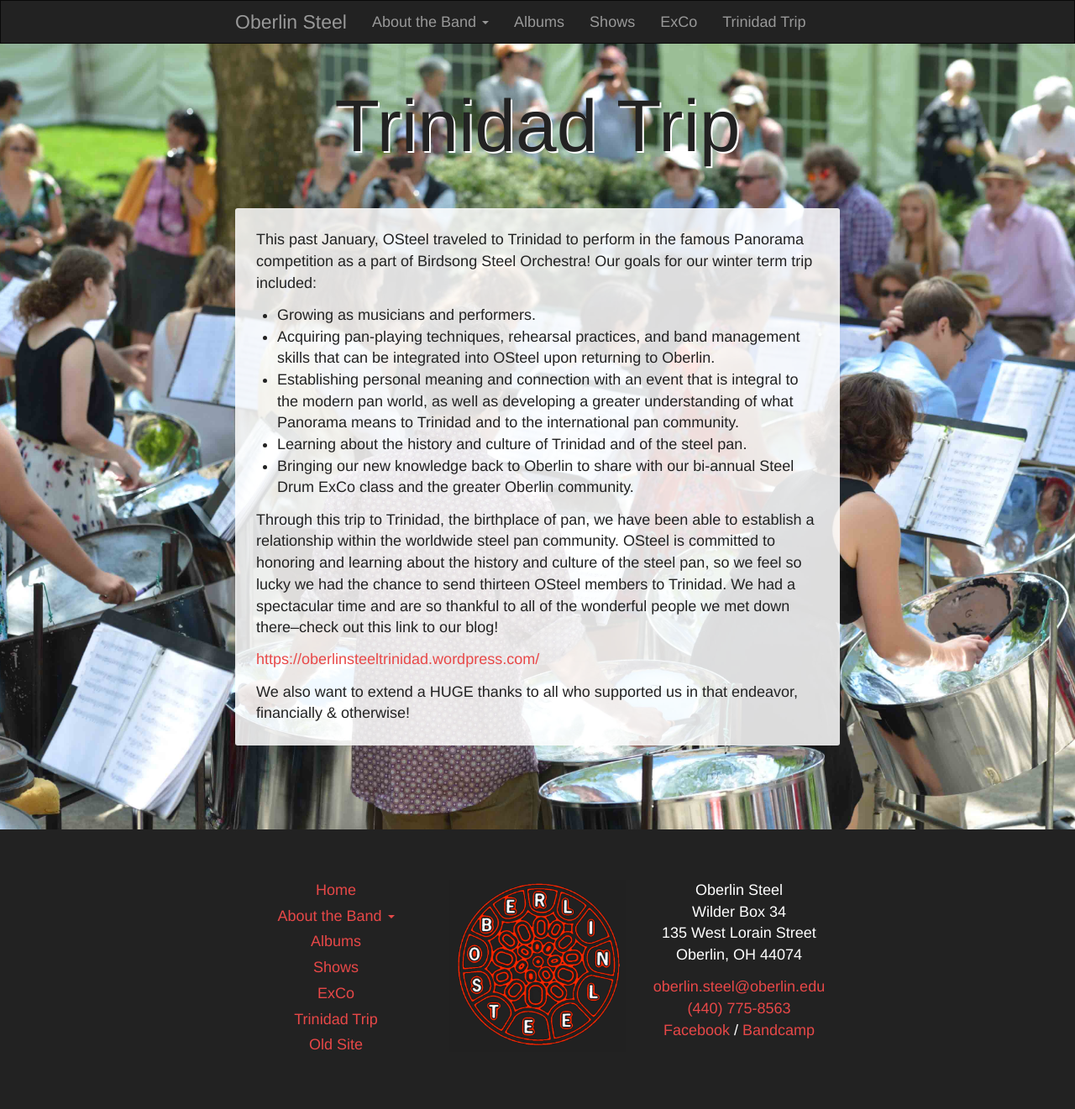
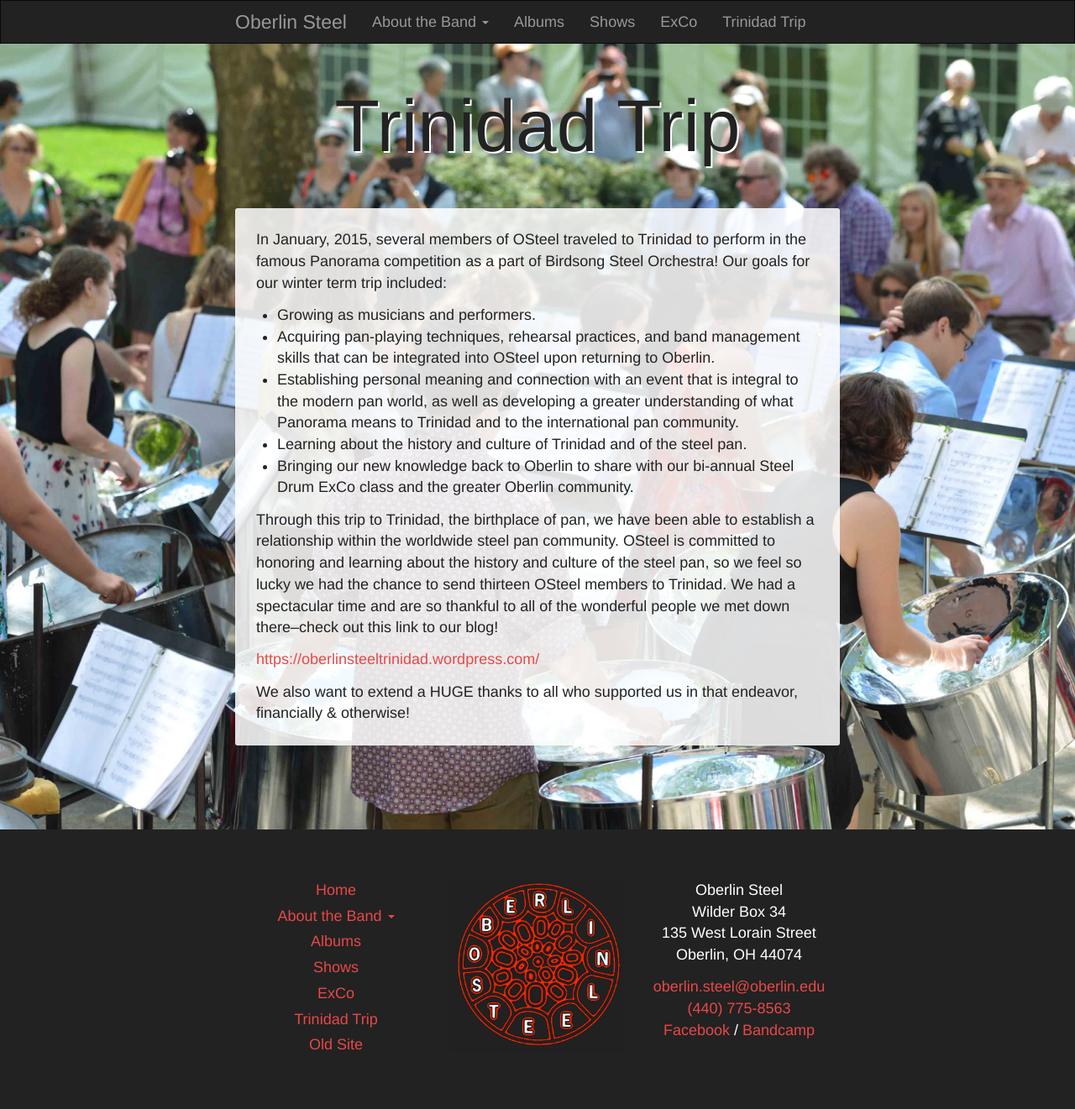
Before and after one commit to oberlinsteel/oberlinsteel.github.io, a Jekyll site: the page built from trip/index.md, in a window 1280 px wide. Shown: the whole page at 84% size. Built offline with Jekyll 4.4.1, drawn with Linux system fonts in a browser that asks for light colours; Markdown is read by kramdown in place of the engine named in the settings.

Commit message:
Update index.md

```diff
--- a/trip/index.md
+++ b/trip/index.md
@@ -5,7 +5,7 @@ bg: trip.jpg
 published: true
 ---
 
-This past January, OSteel traveled to Trinidad to perform in the famous Panorama competition as a part of Birdsong Steel Orchestra! Our goals for our winter term trip included:
+In January, 2015, several members of OSteel traveled to Trinidad to perform in the famous Panorama competition as a part of Birdsong Steel Orchestra! Our goals for our winter term trip included:
 
 - Growing as musicians and performers.
 - Acquiring pan-playing techniques, rehearsal practices, and band management skills that can be integrated into OSteel upon returning to Oberlin.
```
